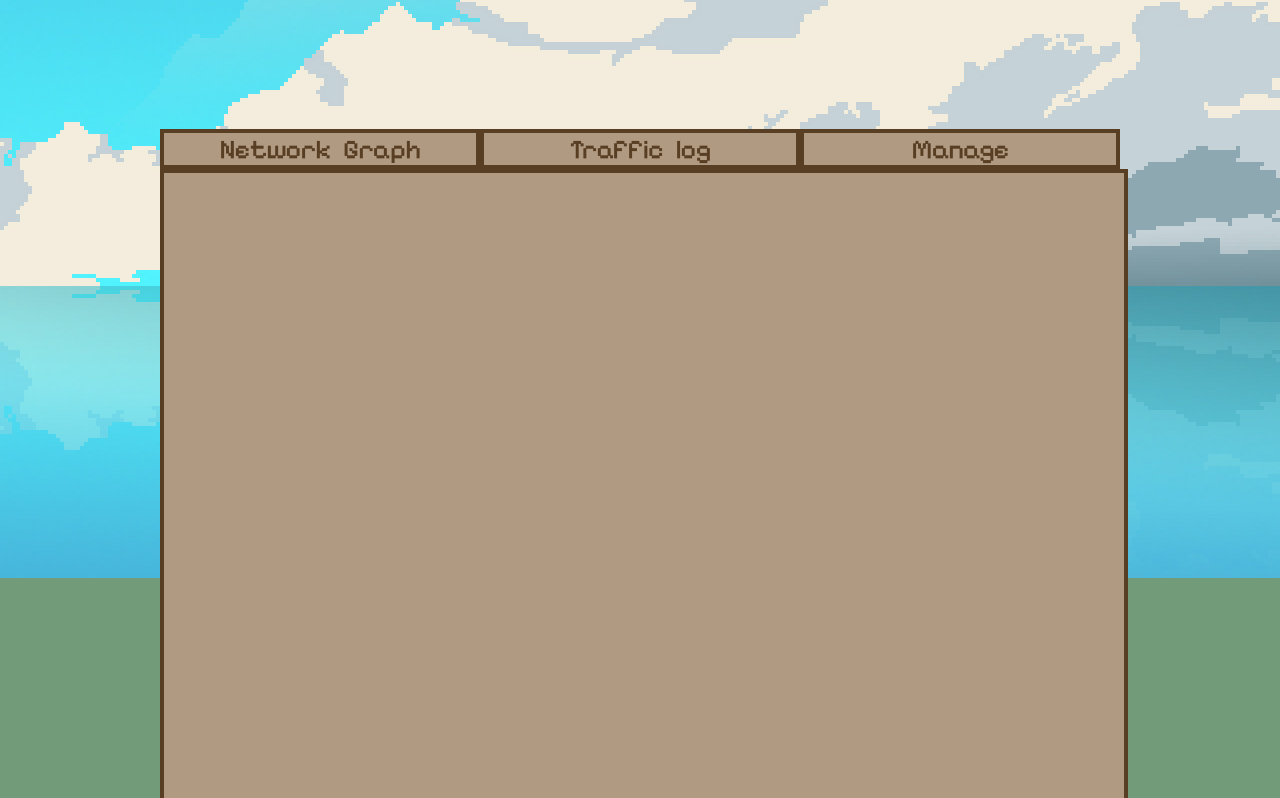
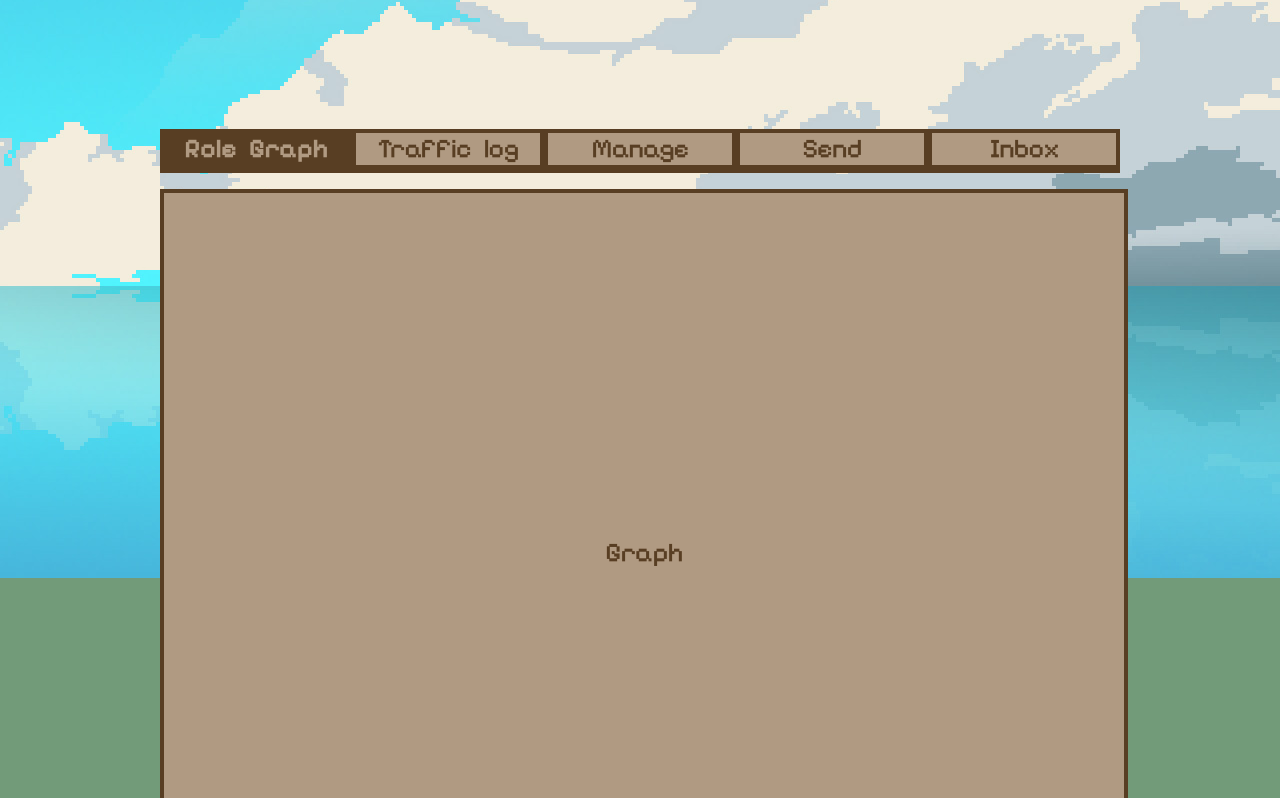
Before and after one commit to agw2005/rsa-encryption-discrete-math-v2, a React (Vite) app: page /product_manager in a window 1280 px wide. Shown: the part 502-1300 px from the top of the page. Built offline with nearby package versions, Linux system fonts and the light colour scheme; sample sign-in values are in the browser's storage.

Commit message:
update manager page

```diff
--- a/src/components/User/Developer/DeveloperPage.tsx
+++ b/src/components/User/Developer/DeveloperPage.tsx
@@ -18,6 +18,7 @@ const DeveloperPage: React.FC = () => {
   const [isOpen, setIsOpen] = useState(false);
   const [selectedUser, setSelectedUser] = useState<User | null>(null);
   const [password, setPassword] = useState('');
+  const [activeSection, setActiveSection] = useState('send'); // Default to 'send'
 
   useEffect(() => {
     const userId = localStorage.getItem('userId');
@@ -39,9 +40,7 @@ const DeveloperPage: React.FC = () => {
     navigate('/login');
   };
 
-  const handleLogin = () => {
-    // Your login logic here
-  };
+
 
   if (!currentUser) {
     return <div>Loading...</div>;
@@ -72,12 +71,26 @@ const DeveloperPage: React.FC = () => {
       </section>
 
       <section className="userOne-s-o-container">
-        <div className="userOne-send-received">
-          <div id="send-option">Send</div>
-          <div id="receive-option">Received</div>
+      <div className="userOne-send-received">
+        <div
+          id="send-option"
+          className={activeSection === 'send' ? 'active' : ''}
+          onClick={() => setActiveSection('send')}
+        >
+          Send
         </div>
-        <div className="userOne-outer-body">
-          <div className="userOne-inner-body">
+        <div
+          id="receive-option"
+          className={activeSection === 'inbox' ? 'active' : ''}
+          onClick={() => setActiveSection('inbox')}
+        >
+          Inbox
+        </div>
+      </div>
+
+      <div className="userOne-outer-body">
+        {activeSection === 'send' && (
+          <div id="send" className="userOne-inner-body">
             <div className="userOne-form-section">
               <form>
                 <div className="dropdown-container">
@@ -138,8 +151,15 @@ const DeveloperPage: React.FC = () => {
               </div>
             </div>
           </div>
-        </div>
-      </section>
+        )}
+
+        {activeSection === 'inbox' && (
+          <div id="inbox" className="userOne-inner-body">
+            <p>Inbox content goes here...</p>
+          </div>
+        )}
+      </div>
+    </section>
     </div>
   );
 };
--- a/src/components/User/productManager/ProductManagerPage.css
+++ b/src/components/User/productManager/ProductManagerPage.css
@@ -60,33 +60,46 @@ header {
 
 /* !!! S-O section */
 .snooper-s-o-container {
-  width: 75%;
-  margin: 0rem auto;
+  width: 90%;
+  margin: 0 auto;
   margin-top: 9.5rem;
-  margin-bottom: 30%;
+  margin-bottom: 10%;
 }
 
 .snooper-traffics {
   height: 2.5rem;
   max-width: 60rem;
   min-width: 27rem;
-  padding: 0rem;
   display: flex;
+  justify-content: space-between;
+  border-bottom: var(--primary-border);
 }
 
 .snooper-traffics div {
   border: var(--primary-border);
   background-color: var(--secondary-color);
-  width: 50%;
-  z-index: 1;
+  color: var(--text-color);
+  width: 20%;
+  height: 100%;
   text-align: center;
+  padding: 0;
+  display: flex;
+  align-items: center;
+  justify-content: center;
+  transition: background-color 0.3s ease, color 0.3s ease;
+  box-sizing: border-box;
 }
 
-#traffic-one:hover,
-#traffic-two:hover {
+.snooper-traffics div:hover {
+  background-color: var(--border-color);
+  color: var(--hover-text-color);
+  cursor: pointer;
+}
+
+.snooper-traffics div.active {
   background-color: var(--border-color);
   color: var(--secondary-color);
-  cursor: pointer;
+  font-weight: bold;
 }
 
 .snooper-outer-body {
@@ -97,80 +110,19 @@ header {
   display: flex;
   align-items: center;
   justify-content: center;
+  margin-top: 1rem;
 }
 
 .snooper-inner-body {
   border: var(--primary-border);
+  background-color: var(--secondary-color);
   height: 75%;
   width: 90%;
   display: flex;
   align-items: center;
   justify-content: center;
-}
-
-.snooper-content-container {
-  height: 90%;
-  width: 95%;
-  display: flex;
-  flex-direction: row;
-  gap: 1rem;
-}
-
-.snooper-snooper-infos,
-.snooper-snooper-message {
-  border: var(--primary-border);
-  background-color: var(--secondary-color);
-  height: calc(100% - 0.3rem);
-}
-
-.snooper-snooper-infos > img {
-  width: 80%;
-}
-
-.snooper-snooper-infos {
-  flex: 1;
-  display: flex;
-  flex-direction: column;
-  align-items: center;
-  justify-content: center;
-  gap: 1rem;
-}
-.snooper-snooper-message {
-  flex: 3;
-}
-
-.snooper-snooper-name-info {
-  display: flex;
-  gap: 1rem;
-  align-items: center;
-  font-size: 1.2rem;
-}
-
-.snooper-snooper-name-info > p {
-  margin-right: 1rem;
-}
-.snooper-snooper-name-info > img {
-  margin-left: 1rem;
-}
-
-.snooper-snooper-message {
-  font-size: 1.2rem;
-  text-align: justify;
-  display: flex;
-  justify-content: center;
-  flex-direction: column;
-}
-
-.snooper-snooper-message > p {
-  margin-top: 1.5rem;
-  margin-left: 1.5rem;
-  margin-right: 1.5rem;
-}
-
-.snooper-message-content {
-  margin-bottom: 1.5rem;
-  overflow-y: auto;
-  overflow-x: hidden;
+  text-align: center;
+  color: var(--text-color);
 }
 @keyframes fadeIn {
   from {
--- a/src/components/User/productManager/ProductManagerPage.tsx
+++ b/src/components/User/productManager/ProductManagerPage.tsx
@@ -15,6 +15,7 @@ interface User {
 const ProductManagerPage: React.FC = () => {
   const [currentUser, setCurrentUser] = useState<User | null>(null);
   const navigate = useNavigate();
+  const [activeSection, setActiveSection] = useState('graph'); // Default to 'send'
 
   useEffect(() => {
     // Fetch the user ID from localStorage
@@ -29,6 +30,26 @@ const ProductManagerPage: React.FC = () => {
     }
   }, [navigate]);
 
+
+
+  const [isOpen, setIsOpen] = useState(false);
+  const [selectedUser, setSelectedUser] = useState<User | null>(null);
+
+
+  useEffect(() => {
+    const userId = localStorage.getItem('userId');
+    if (userId) {
+      const user = usersData.find((user) => user.id === parseInt(userId));
+      setCurrentUser(user || null);
+    } else {
+      navigate('/login');
+    }
+  }, [navigate]);
+
+  const handleUserSelect = (user: User) => {
+    setSelectedUser(user);
+    setIsOpen(false);
+  };
   const handleLogout = () => {
     // Clear user data and navigate to the login page
     localStorage.removeItem('userId');
@@ -64,15 +85,112 @@ const ProductManagerPage: React.FC = () => {
       </section>
 
       <section className="snooper-s-o-container">
-        <div className="snooper-traffics">
-          <div id="traffic-two">Network Graph</div>
-          <div id="traffic-one">Traffic log</div>
-          <div id="traffic-two">Manage</div>
+      <div className="snooper-traffics">
+        <div
+          id="graph"
+          className={activeSection === 'graph' ? 'active' : ''}
+          onClick={() => setActiveSection('graph')}
+        >
+          Role Graph
         </div>
-        <div className="snooper-outer-body">
-          {/* Add any specific content for Product Manager page */}
+        <div
+          id="traffic"
+          className={activeSection === 'traffic' ? 'active' : ''}
+          onClick={() => setActiveSection('traffic')}
+        >
+          Traffic log
         </div>
-      </section>
+        <div
+          id="manage"
+          className={activeSection === 'manage' ? 'active' : ''}
+          onClick={() => setActiveSection('manage')}
+        >
+          Manage
+        </div>
+        <div
+          id="send-option"
+          className={activeSection === 'send' ? 'active' : ''}
+          onClick={() => setActiveSection('send')}
+        >
+          Send
+        </div>
+        <div
+          id="receive-option"
+          className={activeSection === 'inbox' ? 'active' : ''}
+          onClick={() => setActiveSection('inbox')}
+        >
+          Inbox
+        </div>
+      </div>
+
+      <div className="snooper-outer-body">
+        {activeSection === 'graph' && <div>Graph </div>}
+        {activeSection === 'traffic' && <div>Traffic Log Content</div>}
+        {activeSection === 'manage' && <div>Manage Content</div>}
+        {activeSection === 'send' && <div id="send" className="userOne-inner-body">
+          <div className="userOne-form-section">
+            <form>
+              <div className="dropdown-container">
+                <div className="dropdown-trigger" onClick={() => setIsOpen(!isOpen)}>
+                  {selectedUser ? (
+                    <div className="user-card">
+                      <img
+                        src={selectedUser.profilePic}
+                        alt={selectedUser.name}
+                        className="profile-image"
+                      />
+                      <div className="user-info">
+                        <p className="user-name">{selectedUser.name}</p>
+                        <p className="user-role">{selectedUser.role}</p>
+                      </div>
+                    </div>
+                  ) : (
+                    <span className="select-prompt">Select User</span>
+                  )}
+                </div>
+
+                {isOpen && (
+                  <div className="dropdown-menu">
+                    {usersData.map((user) => (
+                      <div
+                        key={user.id}
+                        className="dropdown-item"
+                        onClick={() => handleUserSelect(user)}
+                      >
+                        <img src={user.profilePic} alt={user.name} className="profile-image" />
+                        <div className="user-info">
+                          <p className="user-name">{user.name}</p>
+                          <p className="user-role">{user.role}</p>
+                        </div>
+                      </div>
+                    ))}
+                  </div>
+                )}
+              </div>
+
+              <input
+                type="text"
+                name="message-subject"
+                id="message-subject"
+                placeholder="Message subject..."
+              />
+              <textarea
+                cols={7}
+                name="message-content"
+                id="message-content"
+                placeholder="What message do you want to send?"
+              ></textarea>
+            </form>
+
+            <div className="userOne-send-section">
+              <p>Message sent will be encrypted</p>
+              <img src="/send.png" alt="" />
+            </div>
+          </div>
+        </div>}
+        {activeSection === 'inbox' && <div>Inbox Content</div>}
+      </div>
+    </section>
     </div>
   );
 };
--- a/src/components/login/LoginPage.tsx
+++ b/src/components/login/LoginPage.tsx
@@ -33,6 +33,9 @@ const LoginPage: React.FC = () => {
 
       // Navigate to the respective page based on the user's role
       switch (selectedUser.role) {
+        case 'Chief Operating Officer':
+          navigate("/developer");
+          break;
         case 'Senior Developer':
           navigate("/developer");
           break;
```
